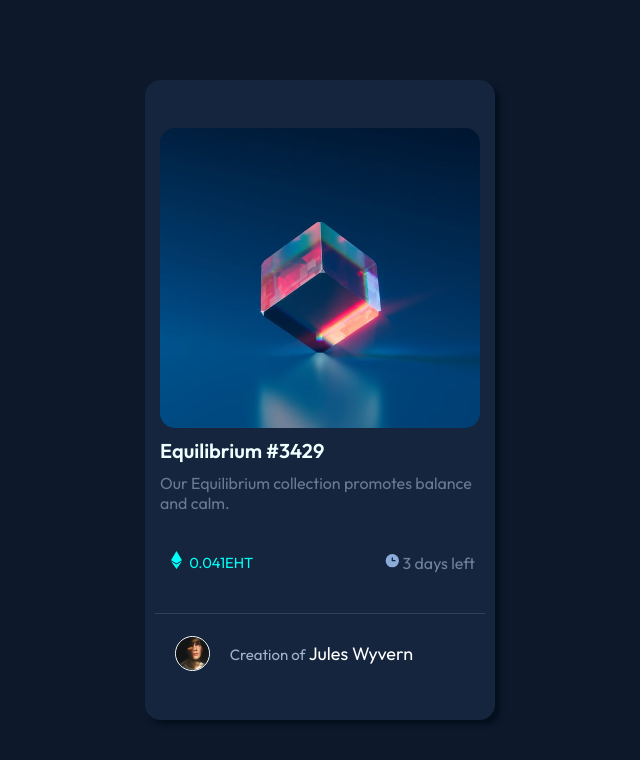
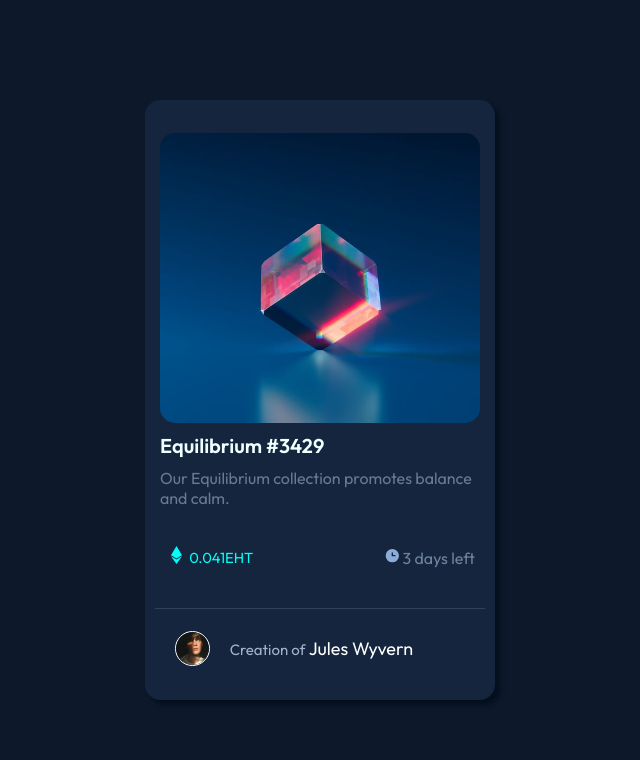
Before and after one commit to jeffersondeoliveira/projeto-003, a plain HTML site: page index.html in a window 1280 px wide. Shown: the whole page, without its empty margins (320-960 px from the left). Drawn offline with Linux system fonts and the light colour scheme.

Commit message:
tamanho do projeto

```diff
--- a/index.html
+++ b/index.html
@@ -40,7 +40,7 @@
     main#Bloco {
       border: 1px solid hsl(216, 50%, 16%);
       border-radius: 15px;
-      height: 80%;
+      height: 75%;
       width: 350px;
 
       display: flex;
@@ -58,7 +58,7 @@
 
      div.img > img {
       width: 320px;
-      height: 300px;
+      height: 290px;
       margin-top: 20px;
       border-radius: 15px;
       display: block;
@@ -84,7 +84,7 @@
       top: 0;
       left: 0;
       width: 320px;
-      height: 300px;
+      height: 290px;
       background-color: rgba(255, 0, 0, 0);
     }
 
```
